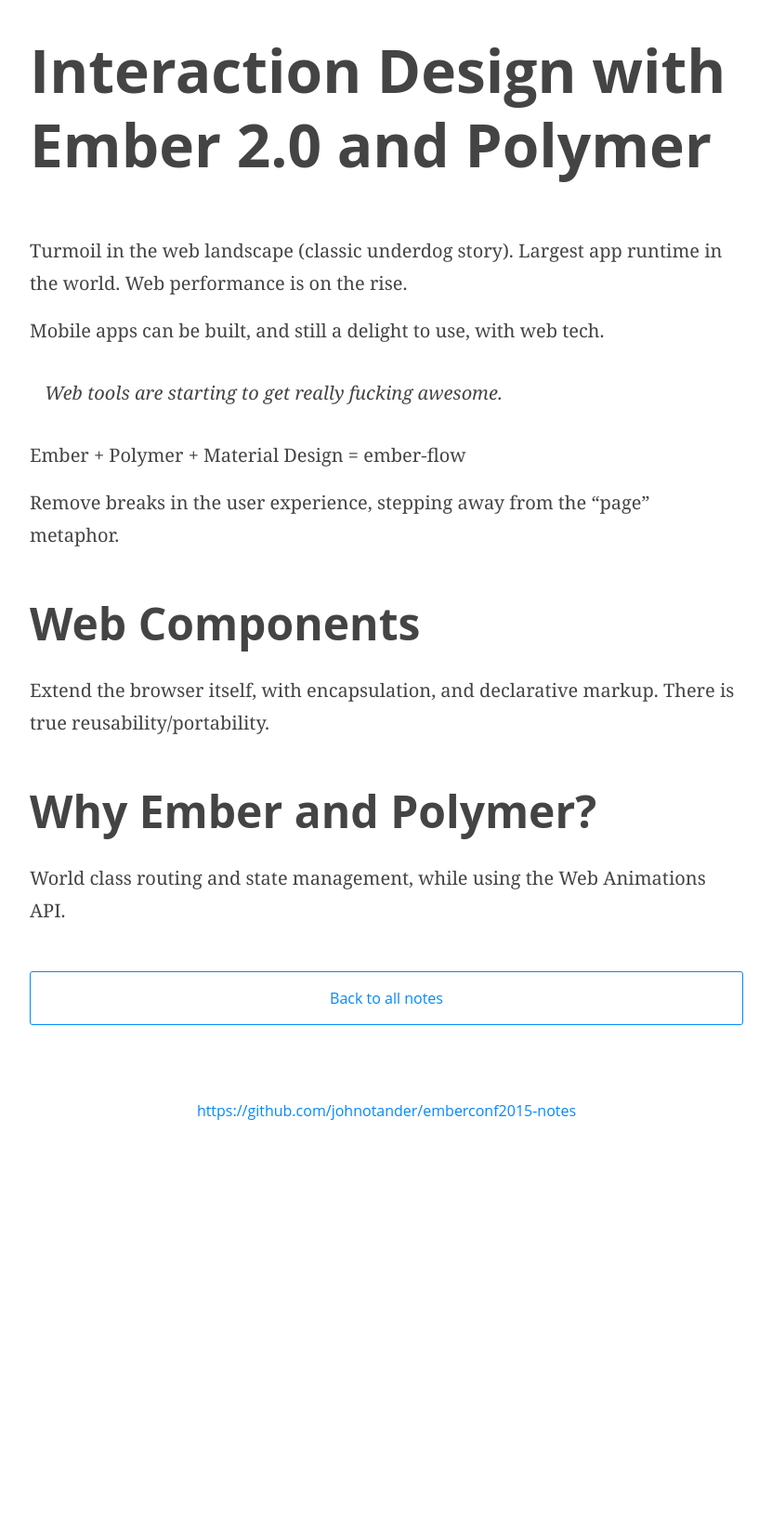
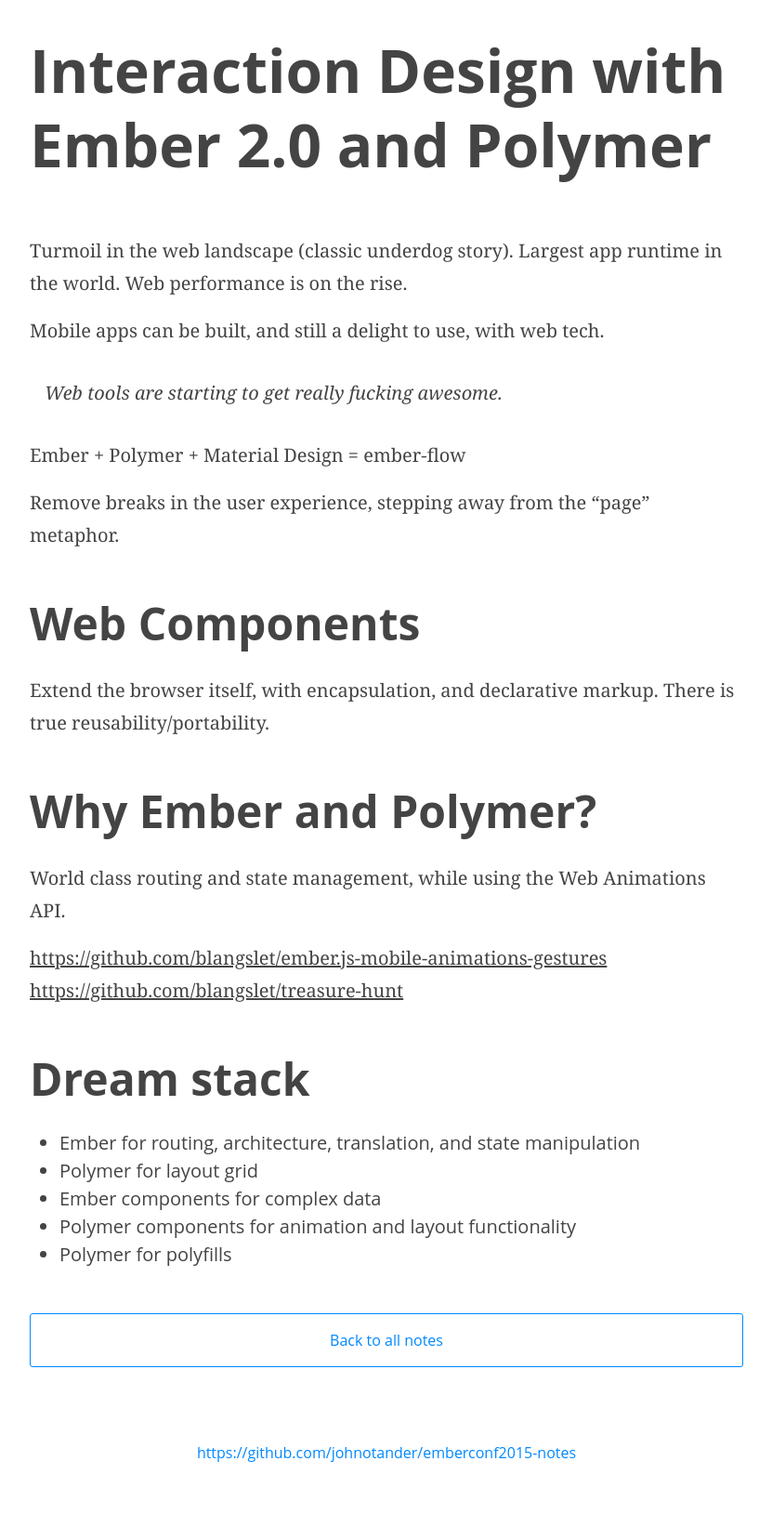
Before and after one commit to johno/emberconf2015-notes, a Jekyll site: the page built from _posts/2015-03-04-interaction.markdown, in a window 1280 px wide. Shown: the whole page at 93% size, without its empty margins (224-1055 px from the left). Built offline with Jekyll 4.4.1, drawn with Linux system fonts in a browser that asks for light colours; before the commit the page ends 1275 px from its top, so only the background shows below that.

Commit message:
Finish polymer notes

```diff
--- a/_posts/2015-03-04-interaction.markdown
+++ b/_posts/2015-03-04-interaction.markdown
@@ -25,3 +25,14 @@
 ## Why Ember and Polymer?
 
 World class routing and state management, while using the Web Animations API.
+
+<https://github.com/blangslet/ember.js-mobile-animations-gestures>
+<https://github.com/blangslet/treasure-hunt>
+
+## Dream stack
+
+* Ember for routing, architecture, translation, and state manipulation
+* Polymer for layout grid
+* Ember components for complex data
+* Polymer components for animation and layout functionality
+* Polymer for polyfills
```
